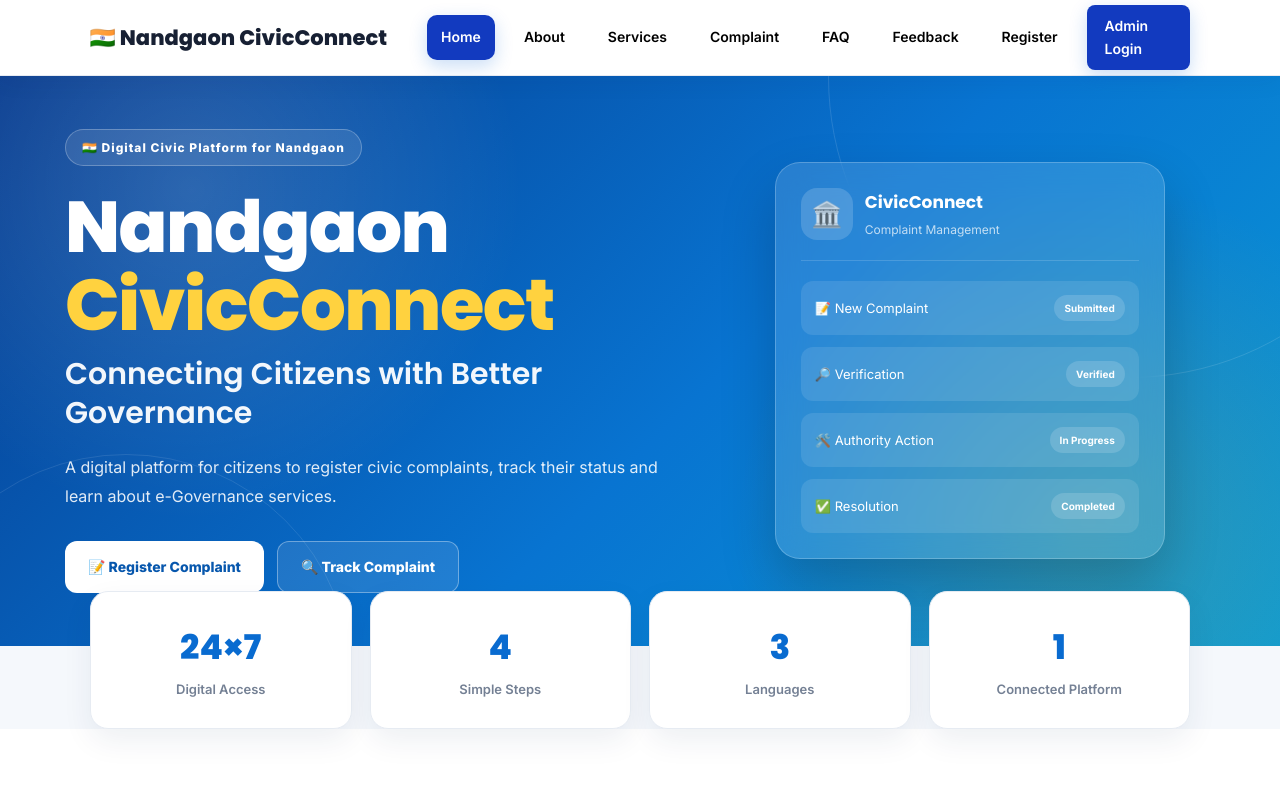
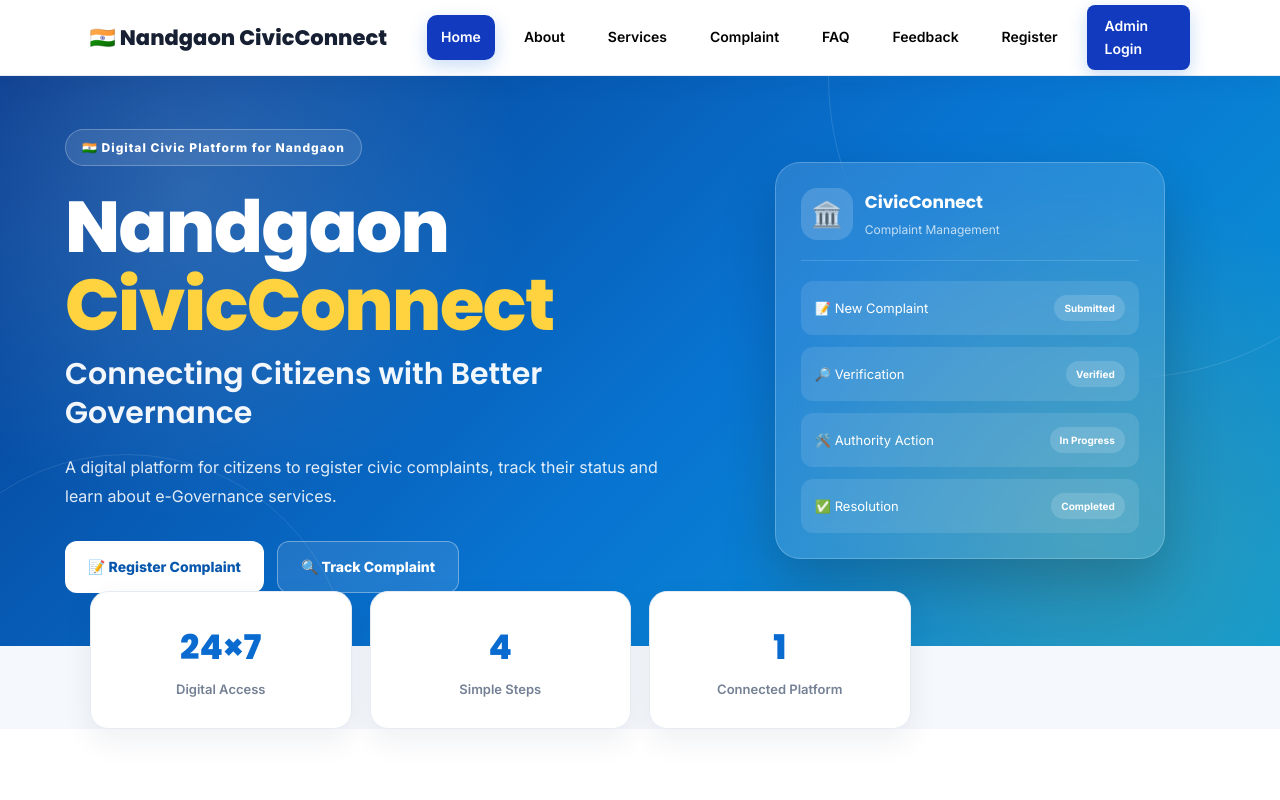
Before and after one commit to vishwakarmaanshika116-netizen/Nandgaon-CivicConnect, a plain HTML site: page index.html in a window 1280 px wide. Shown: the top 800 px of the page. Drawn offline with Linux system fonts and the light colour scheme.

Commit message:
updated code

```diff
--- a/index.html
+++ b/index.html
@@ -1733,19 +1733,6 @@
             <div class="stat">
 
                 <span class="stat-number">
-                    3
-                </span>
-
-                <span class="stat-label">
-                    Languages
-                </span>
-
-            </div>
-
-
-            <div class="stat">
-
-                <span class="stat-number">
                     1
                 </span>
 
```
